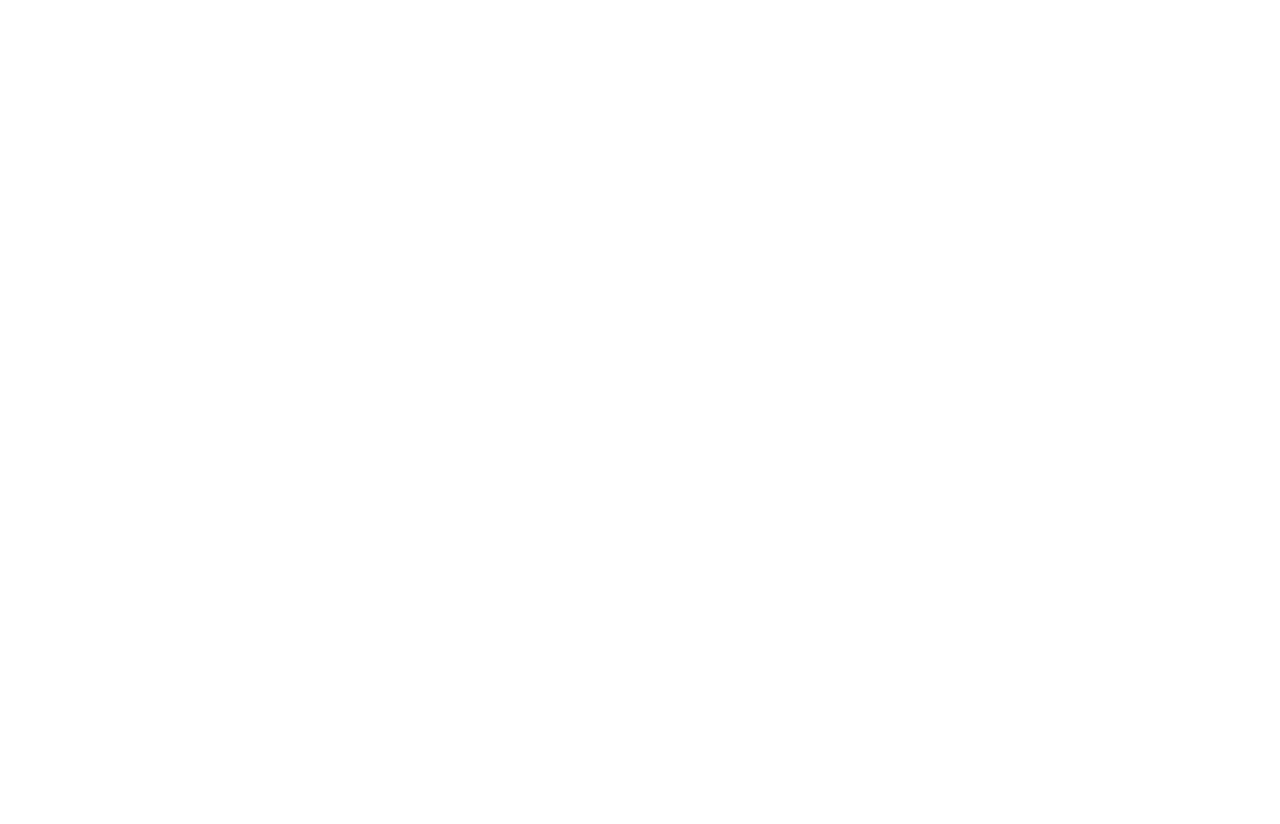
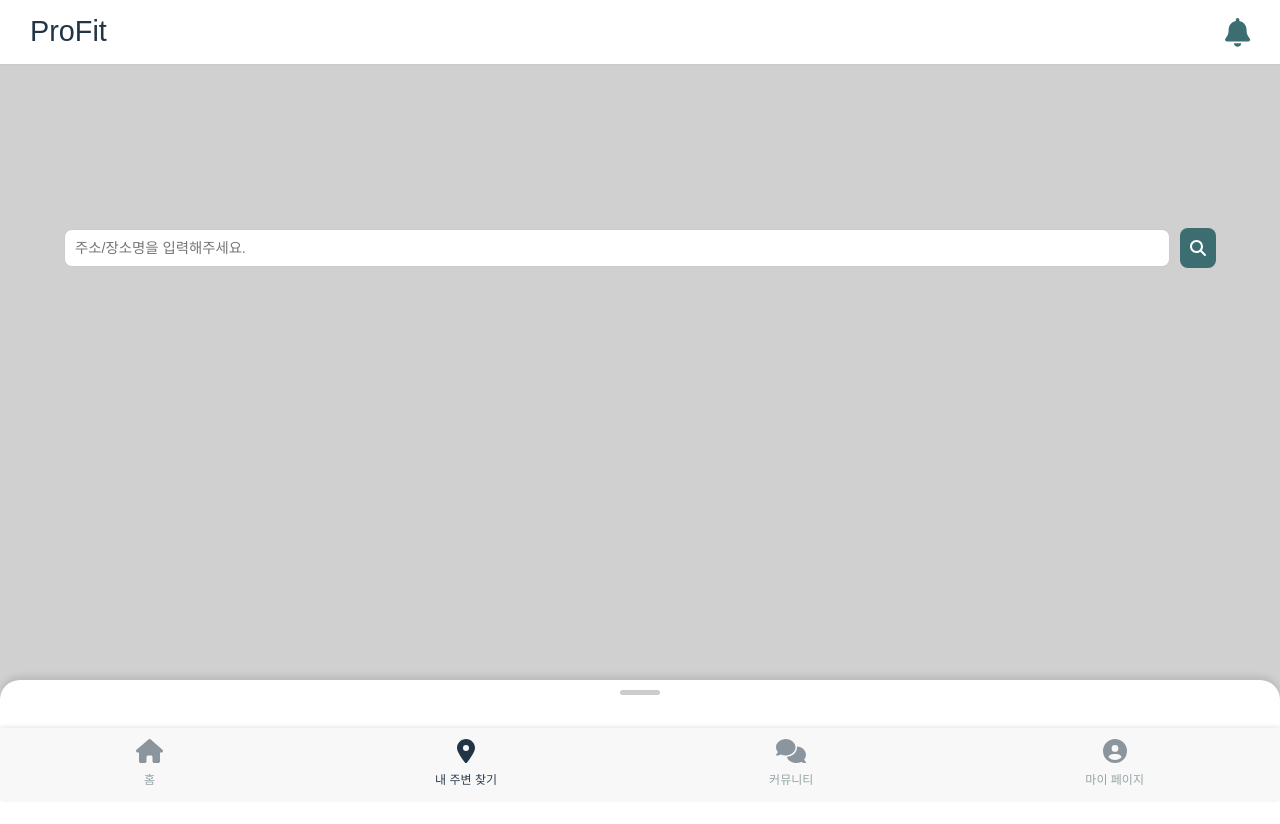
Before and after one commit to Pro-Fit-Dev/frontend, a React (Vite) app: page /map in a window 1280 px wide. Before the commit this address had no page. Shown: the top 824 px of the page. Before the commit the page ends 800 px from the top, so only its background shows below. Built offline with nearby package versions, Linux system fonts and the light colour scheme.

Commit message:
design: 디자인 업데이트

```diff
--- a/src/App.tsx
+++ b/src/App.tsx
@@ -1,6 +1,7 @@
 import { BrowserRouter as Router, Route, Routes } from "react-router-dom";
 import HomePage from './pages/HomePage/HomePage';
 import LoginPage from './pages/LoginPage/LoginPage';
+import LocationPage from './pages/LocationPage/LocationPage';
 
 function App() {
   return (
@@ -8,6 +9,7 @@
       <Routes>
         <Route path="/home" element={<HomePage />} />
         <Route path="/login" element={<LoginPage />} />
+        <Route path="/map" element={<LocationPage />} />
       </Routes>
     </Router>
   );
--- a/src/components/Footer.tsx
+++ b/src/components/Footer.tsx
@@ -7,7 +7,6 @@
     const navigate = useNavigate();
     const location = useLocation();
 
-    // 현재 경로가 active인지 확인하는 함수
     const isActive = (path: string) => location.pathname === path;
 
     return (
--- a/src/components/Header.tsx
+++ b/src/components/Header.tsx
@@ -6,7 +6,7 @@
 const Header = () => {
   return (
     <HeaderContainer>
-      <Logo>FitHan</Logo>
+      <Logo>ProFit</Logo>
       <NotificationIcon>
         <FontAwesomeIcon icon={faBell} />
       </NotificationIcon>
--- a/src/components/MainPage/MonthlyRecommendations.tsx
+++ b/src/components/MainPage/MonthlyRecommendations.tsx
@@ -5,6 +5,7 @@
     return (
         <Container>
             <Title>이 달의 운동 추천</Title>
+            <Divider />
             <ScrollWrapper>
                 {[1, 2, 3, 4, 5].map((_, idx) => (
                     <RecommendationCard key={idx}>
@@ -18,7 +19,6 @@
 
 export default MonthlyRecommendations;
 
-// 스타일 정의
 const Container = styled.div`
     border: 1px solid #8ec6c5;
     border-radius: 10px;
@@ -29,9 +29,16 @@
 `;
 
 const Title = styled.h2`
-    font-size: 1.5rem;
+    font-size: 1.3rem;
+    color: #3c6e71;
+    margin: 0;
     margin-bottom: 10px;
-    color: #3c6e71;
+`;
+
+const Divider = styled.hr`
+    border: none;
+    border-top: 1px solid #dfdfdf;
+    margin: 0 0 10px 0;
 `;
 
 const ScrollWrapper = styled.div`
--- a/src/components/MainPage/PopularSportsCenters.tsx
+++ b/src/components/MainPage/PopularSportsCenters.tsx
@@ -51,7 +51,7 @@
 `;
 
 const Title = styled.h2`
-    font-size: 1.5rem;
+    font-size: 1.3rem;
     color: #3c6e71;
     margin: 0;
 `;
@@ -79,7 +79,7 @@
 const Divider = styled.hr`
     border: none;
     border-top: 1px solid #dfdfdf;
-    margin: 0 0 20px 0;
+    margin: 0 0 10px 0;
 `;
 
 const CardContainer = styled.div`
@@ -104,19 +104,18 @@
 `;
 
 const CardTitle = styled.h3`
-    font-size: 1.1rem;
+    font-size: 1rem;
     color: #333333;
     margin: 0 0 5px 0;
 `;
 
 const CardSubtitle = styled.p`
-    font-size: 0.9rem;
+    font-size: 0.7rem;
     color: #777777;
     margin: 0;
 `;
 
 const CardDistance = styled.span`
-    font-size: 0.9rem;
+    font-size: 0.7rem;
     color: #3c6e71;
-    font-weight: bold;
 `;
--- a/src/components/MainPage/TodayQuote.tsx
+++ b/src/components/MainPage/TodayQuote.tsx
@@ -47,7 +47,7 @@
 `;
 
 const Title = styled.h2`
-    font-size: 1.5rem;
+    font-size: 1.3rem;
     font-weight: bold;
     margin: 0;
     color: #ffffff;
@@ -60,7 +60,7 @@
 `;
 
 const QuoteText = styled.p`
-    font-size: 1.2rem;
+    font-size: 1rem;
     margin: 0;
     line-height: 1.6;
     color: #ffffff;
@@ -68,7 +68,7 @@
 `;
 
 const Author = styled.p`
-    font-size: 0.9rem;
+    font-size: 0.7rem;
     margin: 10px 0 0;
     text-align: right;
     color: #ffffff;
--- /dev/null
+++ b/src/pages/LocationPage/LocationPage.tsx
@@ -0,0 +1,195 @@
+import { useState } from "react";
+import styled from "styled-components";
+import Header from "../../components/Header";
+import Footer from "../../components/Footer";
+import { FontAwesomeIcon } from "@fortawesome/react-fontawesome";
+import { faSearch } from "@fortawesome/free-solid-svg-icons";
+
+const LocationPage = () => {
+    const [isResultsOpen, setIsResultsOpen] = useState(false);
+    const [touchStart, setTouchStart] = useState(0);
+    const [touchEnd, setTouchEnd] = useState(0);
+
+    const handleTouchStart = (e: React.TouchEvent<HTMLDivElement>) => {
+        setTouchStart(e.targetTouches[0].clientY); // 터치 시작 위치
+    };
+
+    const handleTouchMove = (e: React.TouchEvent<HTMLDivElement>) => {
+        setTouchEnd(e.targetTouches[0].clientY); // 터치 이동 위치
+    };
+
+    const handleTouchEnd = () => {
+        const touchDiff = touchStart - touchEnd; // 터치 이동 거리
+
+        if (touchDiff > 30) {
+            // 위로 스와이프
+            setIsResultsOpen(true);
+        } else if (touchDiff < -30) {
+            // 아래로 스와이프
+            setIsResultsOpen(false);
+        }
+    };
+
+    return (
+        <Container>
+            <Header />
+            <SearchContainer>
+                <SearchBar>
+                    <Input placeholder="주소/장소명을 입력해주세요." />
+                    <SearchButton>
+                        <FontAwesomeIcon icon={faSearch} />
+                    </SearchButton>
+                </SearchBar>
+            </SearchContainer>
+            <Main>
+                <MapBackground>여기에 지도 컴포넌트가 들어갑니다.</MapBackground>
+                <ResultsContainer
+                    isOpen={isResultsOpen}
+                    onTouchStart={handleTouchStart}
+                    onTouchMove={handleTouchMove}
+                    onTouchEnd={handleTouchEnd}
+                >
+                    <HandleBar />
+                    <ResultsContent>
+                        {[1, 2, 3].map((_, idx) => (
+                            <ResultItem key={idx}>
+                                <PlaceInfo>
+                                    <PlaceName>XX 체육관</PlaceName>
+                                    <PlaceAddress>경기도 시흥시 산기대학로 어쩌고</PlaceAddress>
+                                </PlaceInfo>
+                                <Distance>2km</Distance>
+                            </ResultItem>
+                        ))}
+                    </ResultsContent>
+                </ResultsContainer>
+            </Main>
+            <Footer />
+        </Container>
+    );
+};
+
+export default LocationPage;
+
+const Container = styled.div`
+    display: flex;
+    flex-direction: column;
+`;
+
+const Main = styled.main`
+    overflow: hidden;
+    padding: 20% 40px;
+`;
+
+const MapBackground = styled.div`
+    position: absolute;
+    top: 0;
+    left: 0;
+    width: 100%;
+    height: 100%;
+    background: #d0d0d0; /* 지도 배경 */
+    z-index: -1;
+`;
+
+const SearchContainer = styled.div`
+    position: relative;
+    width: 90%;
+    top: 0;
+    margin: 17% auto;
+    border-radius: 12px;
+    padding: 10px 15px;
+    z-index: 5;
+`;
+
+const SearchBar = styled.div`
+    display: flex;
+    align-items: center;
+    gap: 10px;
+`;
+
+const Input = styled.input`
+    flex: 1;
+    padding: 10px;
+    border: 1px solid #ccc;
+    border-radius: 8px;
+    font-size: 0.9rem;
+    outline: none;
+`;
+
+const SearchButton = styled.button`
+    padding: 10px;
+    background-color: #3c6e71;
+    color: #ffffff;
+    border: none;
+    border-radius: 8px;
+    cursor: pointer;
+
+    &:hover {
+        background-color: #2a5a58;
+    }
+`;
+
+const ResultsContainer = styled.div<{ isOpen: boolean }>`
+    position: fixed;
+    bottom: ${({ isOpen }) => (isOpen ? "0" : "0")};
+    left: 0;
+    width: 100%;
+    height: ${({ isOpen }) => (isOpen ? "45%" : "15%")};
+    background: #ffffff;
+    border-radius: 20px 20px 0 0;
+    box-shadow: 0 -4px 6px rgba(0, 0, 0, 0.1);
+    transition: bottom 0.3s ease-in-out, height 0.3s ease-in-out;
+    z-index: 4;
+    overflow-y: ${({ isOpen }) => (isOpen ? "scroll" : "hidden")};
+    &::-webkit-scrollbar {
+        display: none; /* 스크롤바 숨김 */
+    }
+`;
+
+const HandleBar = styled.div`
+    width: 40px;
+    height: 5px;
+    background: #ccc;
+    border-radius: 10px;
+    margin: 10px auto;
+    cursor: pointer;
+`;
+
+const ResultsContent = styled.div`
+    padding: 15px;
+    overflow-y: auto;
+`;
+
+const ResultItem = styled.div`
+    display: flex;
+    justify-content: space-between;
+    align-items: center;
+    border-bottom: 1px solid #eee;
+    padding: 10px 0;
+    overflow: auto;
+
+    &:last-child {
+        border-bottom: none;
+    }
+`;
+
+const PlaceInfo = styled.div`
+    display: flex;
+    flex-direction: column;
+`;
+
+const PlaceName = styled.span`
+    font-size: 1rem;
+    font-weight: bold;
+    color: #333;
+`;
+
+const PlaceAddress = styled.span`
+    font-size: 0.9rem;
+    color: #666;
+`;
+
+const Distance = styled.span`
+    font-size: 0.9rem;
+    color: #3c6e71;
+    font-weight: bold;
+`;
```
Also changed, not shown: src/pages/LocationPage/Styles.ts (added).
